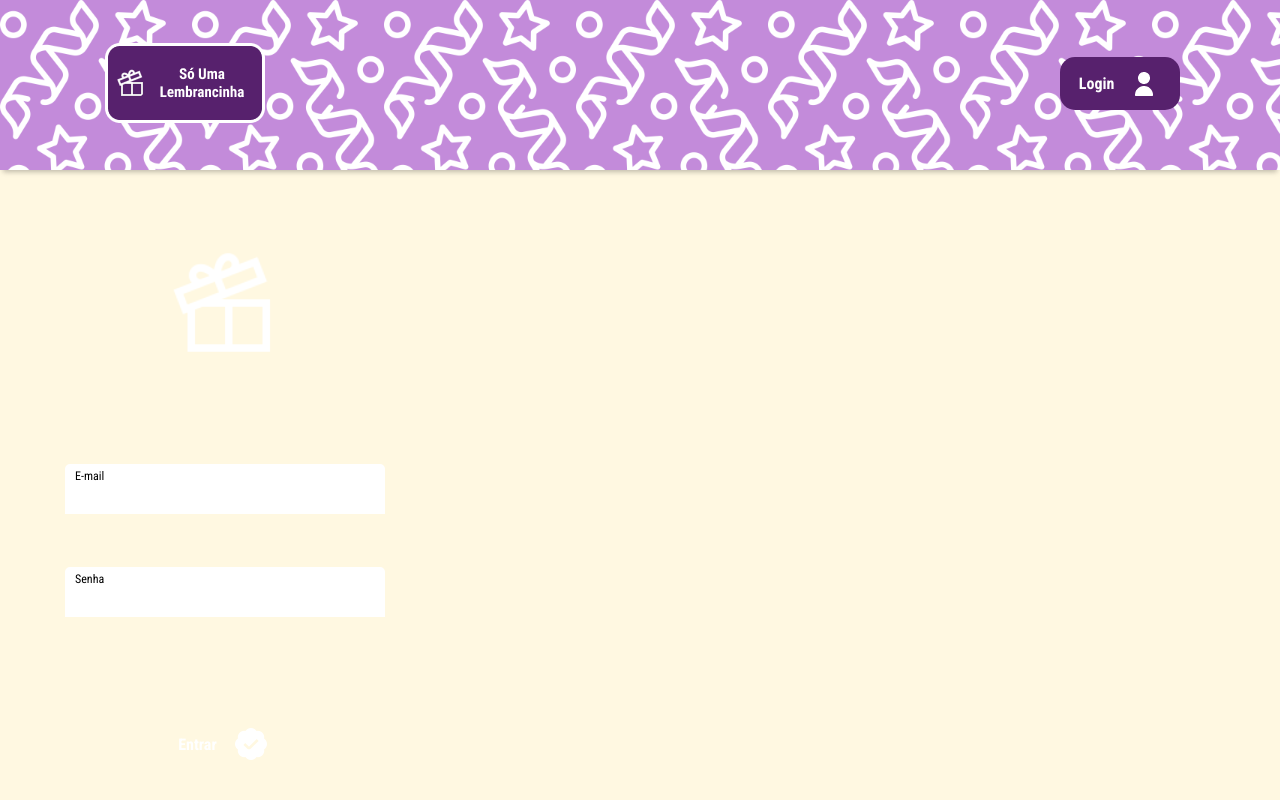
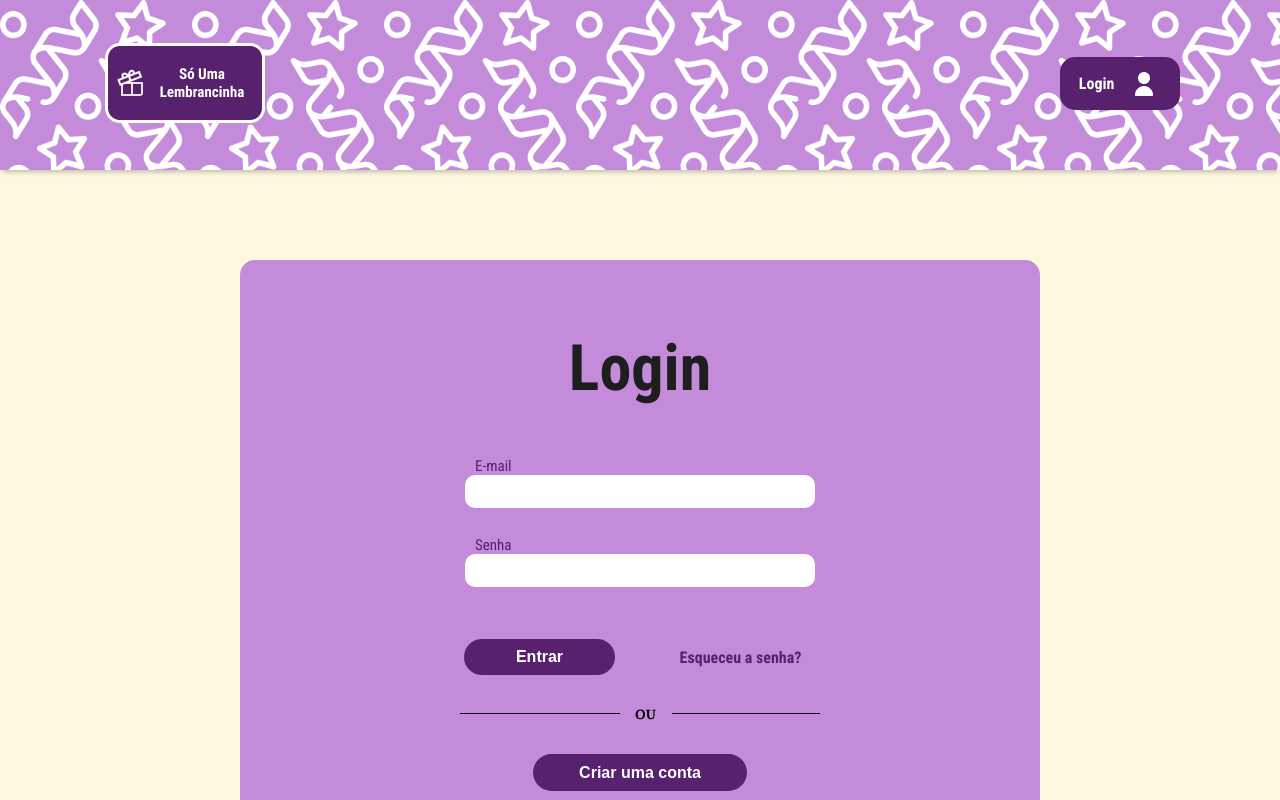
Before and after one commit to BlackStarSt/SoUmPresentinho, a React (Create React App) app: page /login in a window 1280 px wide. Shown: the top 800 px of the page. Built offline with nearby package versions, Linux system fonts and the light colour scheme.

Commit message:
feat: - Atualizção da estrutura do formulario de login - Adição do botão de criação de conta - Novos componentes

```diff
--- a/src/pages/Login/Login.css
+++ b/src/pages/Login/Login.css
@@ -1,88 +1,103 @@
+.login {
+    display: flex;
+    flex-direction: column;
+    align-items: center;
+}
+
 .container {
-    height: 700px;
-    width: 400px;
-    padding: 25px;
-    background-color: var(--roxo-claro);
+    height: 562px;
+    width: 800px;
+    background-color: var(--lilas);
     border-radius: 15px;
     display: flex;
     flex-direction: column;
     align-items: center;
     justify-content: space-evenly;
     font-family: var(--roboto);
+    padding: 20px 0;
+    margin: 90px;
 }
 
-.logo_img {
-    height: 120px;
-    width: 120px;
+.title {
+    font-size: 36px;
+    color: var(--roxo);
+    font-weight: bold;
 }
 
 .ctn_login {
-    height: 260px;
+    height: 130.5px;
     display: flex;
     flex-direction: column;
-    justify-content: space-evenly;
+    justify-content: space-between;
 }
 
 .input_ctn {
-    position: relative;
+    height: 52px;
+    display: flex;
+    flex-direction: column;
+}
+
+label {
+    padding-left: 10px;
+    font-size: 15px;
+    color: var(--roxo);
 }
 
 input {
-    height: 40px;
-    width: 310px;
+    height: 33px;
+    width: 330px;
     border: none;
-    border-bottom: 3px var(--verde) solid;
-    border-radius: 5px 5px 0 0;
-    padding: 10px 0 0 10px;
+    border-radius: 10px;
+    padding: 0 10px;
 }
 
-label {
-    position: absolute;
-    left: 0;
-    top: 0;
-    margin: 5px 10px;
-    width: 40px;
-    background-color: var(--branco);
-    font-size: 12px;
-}
+.ctn_btns {
+    display: grid;
+    grid-template-columns: 1fr 1fr;
+    grid-template-areas:
+      "entrar senha"
+      "divider divider"
+      "conta conta";
+    gap: 32px;
+    justify-items: center;
+    align-items: center;
+    max-width: 400px;
+    margin: 0 auto;
+  }
 
-input:focus {
+.btnCheck, .btnConta {
+    width: 151px;
+    height: 36.4px;
     border: none;
-    border-bottom: 3px var(--amarelo) solid;
-    outline: none;
-}
-
-.no_under {
-    text-decoration: none !important;
-}
-
-
-.btnCheck {
-    width: 120px;
-    height: 53px;
-    border: none;
-    border-radius: 15px;
-    background-color: var(--verde-agua);
+    border-radius: 40px;
+    background-color: var(--roxo);
     color: var(--branco);
     font-weight: bold;
-    font-family: var(--roboto);
     font-size: 16px;
-    padding: 0;
     cursor: pointer;
     display: flex;
     align-items: center;
     justify-content: space-evenly;
 }
 
-.btnCheck:hover {
-    background-color: var(--verde);
+.btnCheck {
+    grid-area: entrar;
 }
 
-p {
-    font-size: 20px;
+.btnSenha {
+    color: var(--roxo);
+    text-decoration: none;
+    font-size: 16px;
+    text-align: center;
+    font-weight: bold;
+    grid-area: senha;
 }
 
-.link {
-    color: var(--amarelo);
-    font-weight: bold;
+.divider {
+    grid-area: divider;
 }
+
+.btnConta {
+    grid-area: conta;
+    width: 214px;
+}
--- a/src/pages/Login/Login.js
+++ b/src/pages/Login/Login.js
@@ -1,43 +1,42 @@
 import React from "react";
 import { useState } from "react";
 import "../Login/Login.css";
-import logo from "../../assets/icons/presente.png"
-import check from "../../assets/icons/badge-check.png"
-import { Link } from "react-router-dom";
+import compOu from '../../assets/icons/ou.png'
 
 const Login = () => {
     const [value, setValue] = useState('')
 
     return (
+        <div className="login">
             <div className="container">
-            <img src={logo} alt="Logo da empresa" className="logo_img" />
+                <p className="title">Login</p>
                 <div className="ctn_login">
                     <div className="input_ctn">
+                        <label>E-mail</label>
                         <input
                             type="text"
                             value={value}
                             onChange={(e) => setValue(e.target.value)}
                             required>
                         </input>
-                    <label>E-mail</label>
                     </div>
                     <div className="input_ctn">
+                        <label>Senha</label>
                         <input
                             type="text"
                             value={value}
                             onChange={(e) => setValue(e.target.value)}
                             required>
                         </input>
-                    <label>Senha</label>
                     </div>
                 </div>
-            <Link to={"/"} className="no_under">
-                <button className="btnCheck">
-                    Entrar
-                    <img src={check} alt="Check badge" className="check_icon" />
-                </button>
-            </Link>
-            <p>Ou cadastre-se <Link to={"/"} className="link">aqui!</Link></p>
+                <div className="ctn_btns">
+                    <button className="btnCheck">Entrar</button>
+                    <a href="/" className="btnSenha">Esqueceu a senha?</a>
+                    <img src={compOu} alt="#" className="divider" />
+                    <button className="btnConta">Criar uma conta</button>
+                </div>
+            </div>
         </div>
     )
 }
```
Lines whose indentation alone changed are shown as unchanged.
